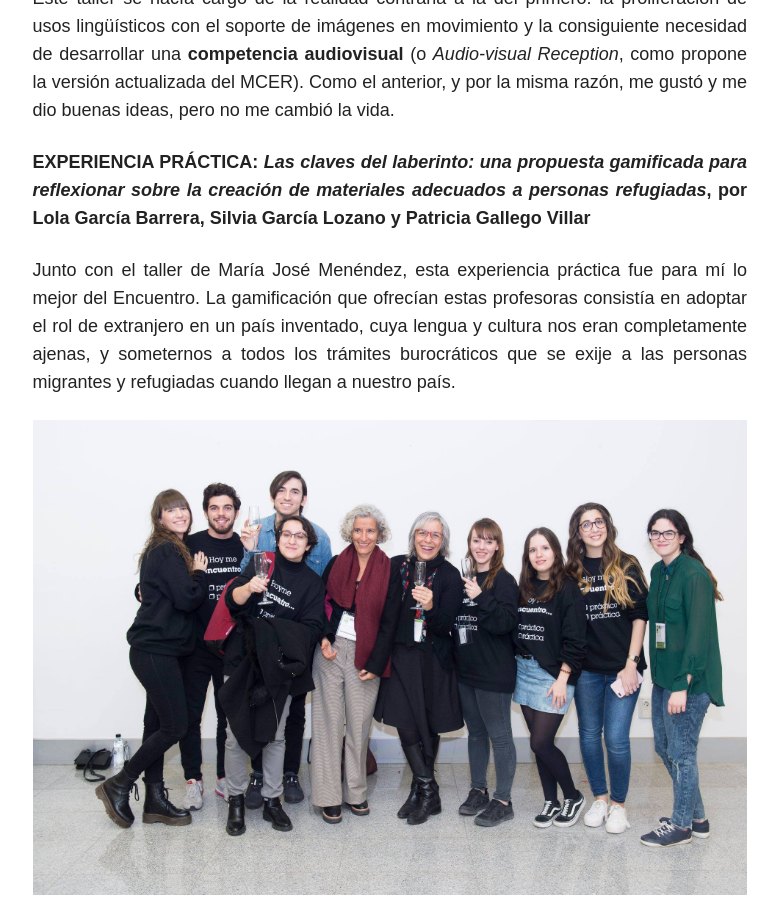
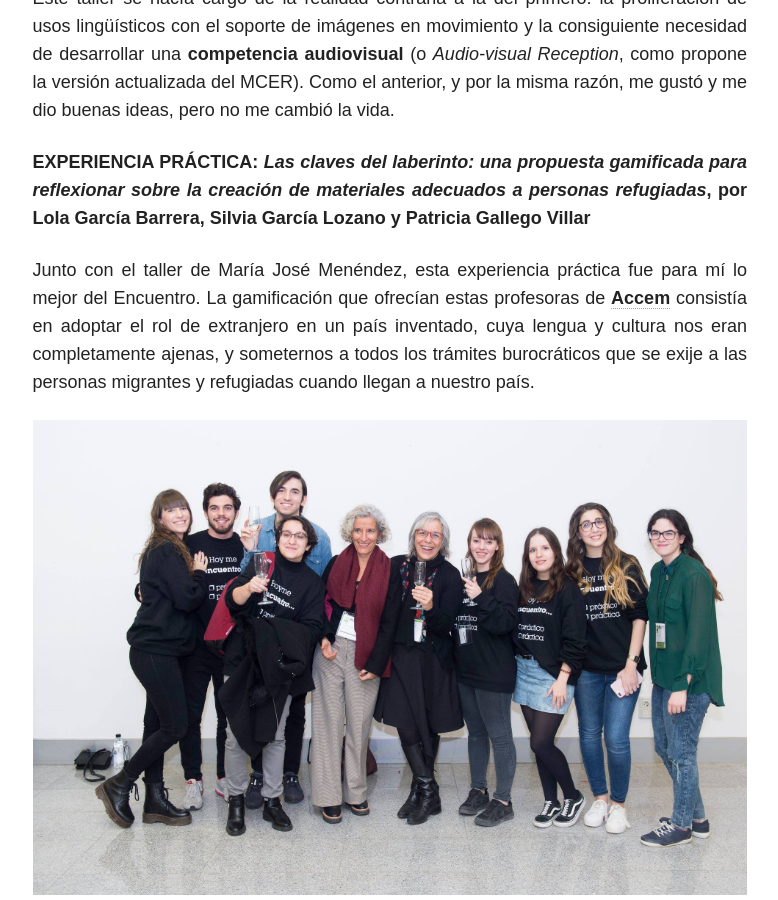
Before and after one commit to immalopez/immalopez.github.io, a Jekyll site: the page built from _posts/blog/2018-12-27-yo-una-joven-padawan.md, in a window 1280 px wide and 900 px high, scrolled down 4309 px. Shown: the whole window, without its empty margins (347-1125 px from the left). Built offline with Jekyll 4.4.1, drawn with Linux system fonts in a browser that asks for light colours; nearby versions of some CDN libraries; comment, search, counter and statistics services are not loaded.

Commit message:
Update 2018-12-27-yo-una-joven-padawan.md

```diff
--- a/_posts/blog/2018-12-27-yo-una-joven-padawan.md
+++ b/_posts/blog/2018-12-27-yo-una-joven-padawan.md
@@ -47,6 +47,6 @@
 
 **EXPERIENCIA PRÁCTICA: _Las claves del laberinto: una propuesta gamificada para reflexionar sobre la creación de materiales adecuados a personas refugiadas_, por Lola García Barrera, Silvia García Lozano y Patricia Gallego Villar**
 
-Junto con el taller de María José Menéndez, esta experiencia práctica fue para mí lo mejor del Encuentro. La gamificación que ofrecían estas profesoras consistía en adoptar el rol de extranjero en un país inventado, cuya lengua y cultura nos eran completamente ajenas, y someternos a todos los trámites burocráticos que se exije a las personas migrantes y refugiadas cuando llegan a nuestro país.
+Junto con el taller de María José Menéndez, esta experiencia práctica fue para mí lo mejor del Encuentro. La gamificación que ofrecían estas profesoras de <a href="https://www.accem.es" target="_blank">**Accem**</a> consistía en adoptar el rol de extranjero en un país inventado, cuya lengua y cultura nos eran completamente ajenas, y someternos a todos los trámites burocráticos que se exije a las personas migrantes y refugiadas cuando llegan a nuestro país.
 
 ![Segunda foto grupal](/images/49643224_2075655185791249_7095390048639516672_o.jpg)
```
